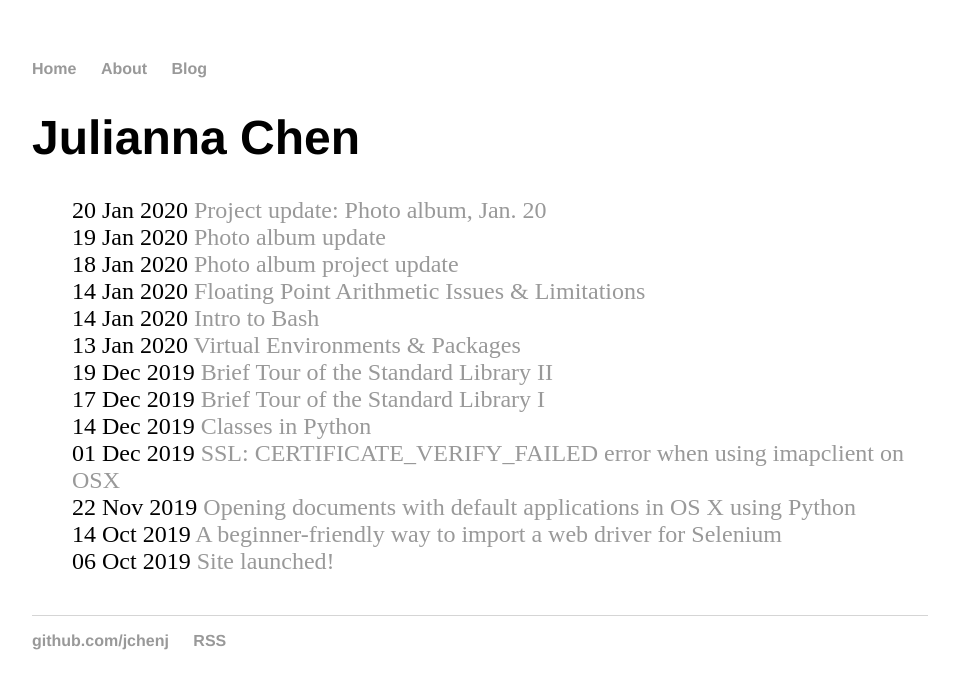
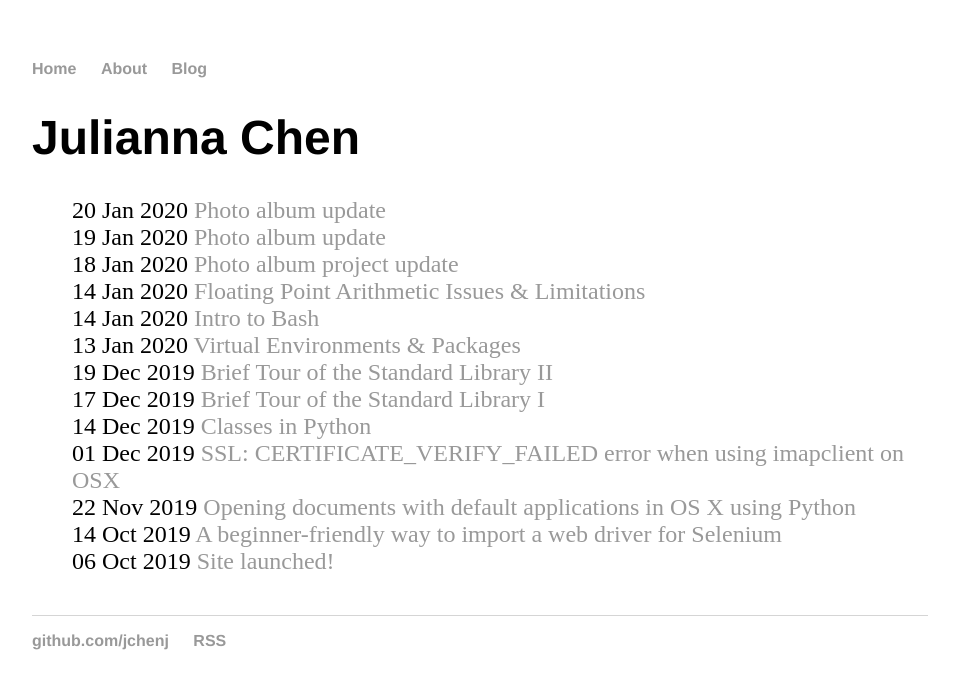
Before and after one commit to jchenj/jchenj.github.io, a Jekyll site: the page built from blog/index.html, in a window 1280 px wide. Shown: the top 689 px of the page, without its empty margins (160-1119 px from the left). Built offline with Jekyll 4.4.1, drawn with Linux system fonts in a browser that asks for light colours.

Commit message:
Update 2020-01-20-photo-album-update-20jan.md

```diff
--- a/_posts/2020-01-20-photo-album-update-20jan.md
+++ b/_posts/2020-01-20-photo-album-update-20jan.md
@@ -1,6 +1,6 @@
 ---
 layout: post
-title: "Project update: Photo album, Jan. 20"
+title: "Photo album update"
 date: 2020-01-20
 ---
 
```
